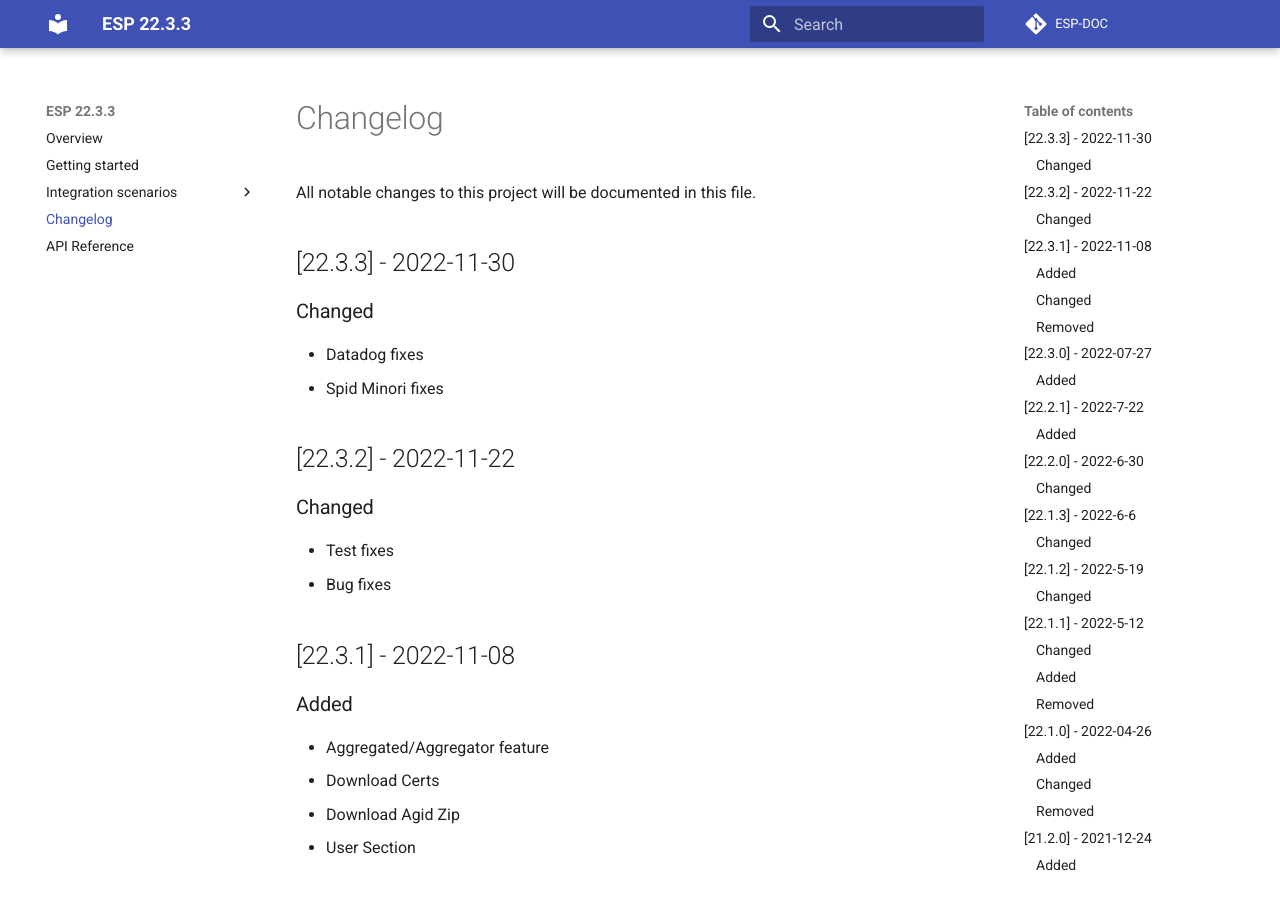
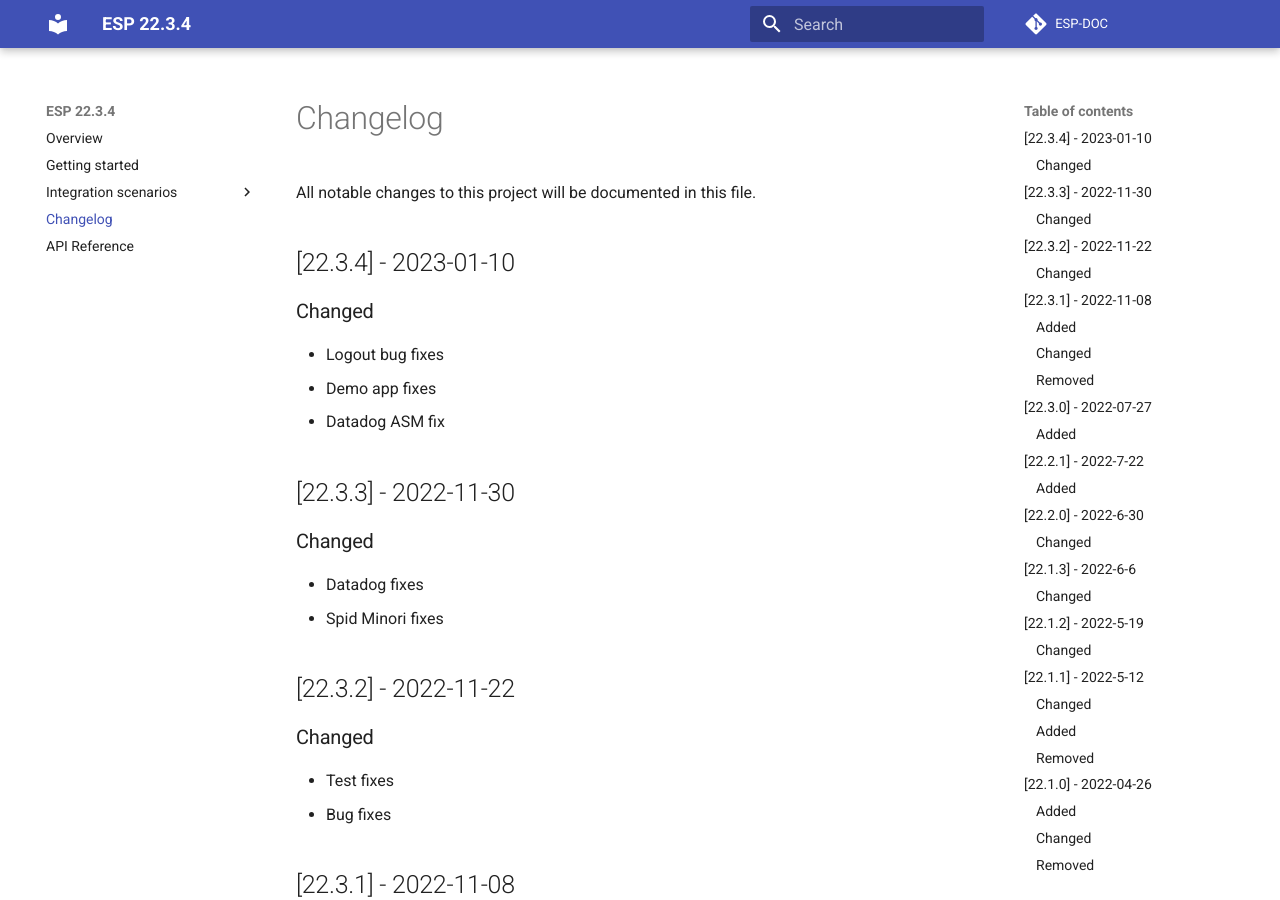
Before and after one commit to namirialgroup/esp-docs, an MkDocs documentation site: the page built from docs/changelog.md, in a window 1280 px wide and 900 px high. Built offline with MkDocs 1.6.1 and Material for MkDocs 9.7.7, drawn with Linux system fonts in a browser that asks for light colours; comment, search, counter and statistics services are not loaded.

Commit message:
22.3.4 released

```diff
--- a/docs/changelog.md
+++ b/docs/changelog.md
@@ -1,5 +1,12 @@
 # Changelog
 All notable changes to this project will be documented in this file.
+
+## [22.3.4] - 2023-01-10
+
+### Changed
+- Logout bug fixes
+- Demo app fixes
+- Datadog ASM fix
 
 ## [22.3.3] - 2022-11-30
 
--- a/mkdocs.yml
+++ b/mkdocs.yml
@@ -1,4 +1,4 @@
-site_name: ESP 22.3.3
+site_name: ESP 22.3.4
 theme:
   name: 'material'
   features:
```
Also changed, not shown: 1 other file.
